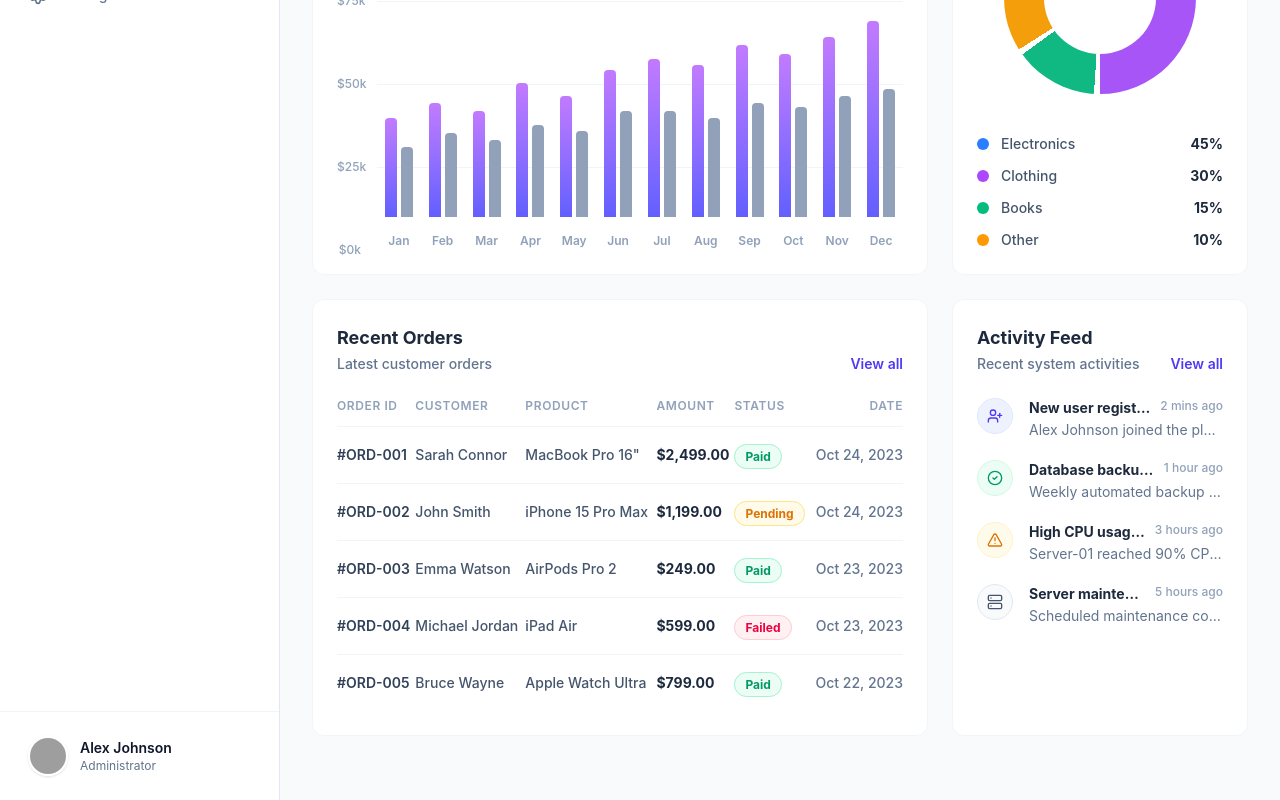
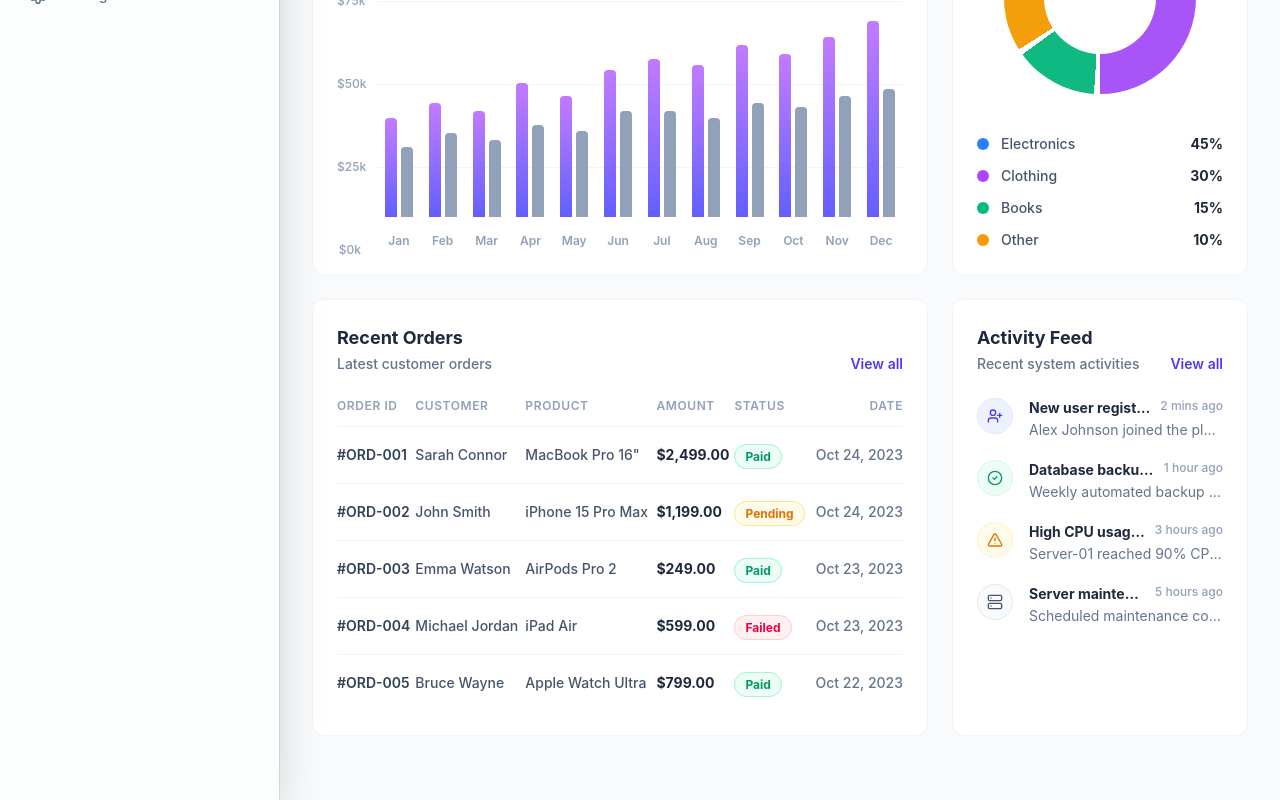
Before and after one commit to lebass98/react_dashboard_01, a React (Vite) app: page / in a window 1280 px wide. Shown: the part 525-1325 px from the top of the page. Built offline with nearby package versions, Linux system fonts and the light colour scheme; grey boxes are pictures that could not be loaded; a web font is replaced by a local one.

Commit message:
Update for GitHub Pages deployment

```diff
--- a/package.json
+++ b/package.json
@@ -7,7 +7,9 @@
     "dev": "vite",
     "build": "tsc -b && vite build",
     "lint": "eslint .",
-    "preview": "vite preview"
+    "preview": "vite preview",
+    "predeploy": "npm run build",
+    "deploy": "gh-pages -d dist"
   },
   "dependencies": {
     "@tailwindcss/vite": "^4.2.1",
@@ -25,6 +27,7 @@
     "eslint": "^9.39.1",
     "eslint-plugin-react-hooks": "^7.0.1",
     "eslint-plugin-react-refresh": "^0.4.24",
+    "gh-pages": "^6.3.0",
     "globals": "^16.5.0",
     "typescript": "~5.9.3",
     "typescript-eslint": "^8.48.0",
--- a/src/components/Sidebar.tsx
+++ b/src/components/Sidebar.tsx
@@ -47,7 +47,7 @@ const Sidebar: React.FC<SidebarProps> = ({ isOpen, onClose }) => {
       </div>
 
       {/* Navigation */}
-      <div className="flex-1 overflow-y-auto py-6 px-4 space-y-1 custom-scrollbar">
+      <div className="flex-1 overflow-y-auto py-6 px-4 space-y-1 custom-scrollbar shadow-[0_25px_50px_-12px_#00000040] bg-slate-50/30">
         {/* Active Item */}
         <div className="group flex items-center justify-between px-3 py-2.5 rounded-xl bg-gradient-to-r from-indigo-500 to-purple-500 text-white shadow-md shadow-indigo-200 cursor-pointer">
           <div className="flex items-center gap-3">
@@ -70,19 +70,7 @@ const Sidebar: React.FC<SidebarProps> = ({ isOpen, onClose }) => {
       </div>
 
       {/* User Profile Footer */}
-      <div className="p-4 border-t border-slate-100">
-        <div className="flex items-center gap-3 px-3 py-2 rounded-xl hover:bg-slate-50 cursor-pointer transition-colors">
-          <img
-            src="https://images.unsplash.com/photo-1472099645785-5658abf4ff4e?ixlib=rb-1.2.1&auto=format&fit=facearea&facepad=2&w=256&h=256&q=80"
-            alt="Alex Johnson"
-            className="w-10 h-10 rounded-full border-2 border-white shadow-sm"
-          />
-          <div className="flex-1 min-w-0">
-            <p className="text-sm font-semibold text-slate-900 truncate">Alex Johnson</p>
-            <p className="text-xs text-slate-500 truncate">Administrator</p>
-          </div>
-        </div>
-      </div>
+
     </aside>
   );
 };
--- a/vite.config.ts
+++ b/vite.config.ts
@@ -4,6 +4,7 @@ import tailwindcss from '@tailwindcss/vite'
 
 // https://vite.dev/config/
 export default defineConfig({
+  base: '/react_dashboard_01/',
   plugins: [
     react(),
     tailwindcss(),
```
Also changed, not shown: 1 other file (tests, documents, lock files or other folders).
